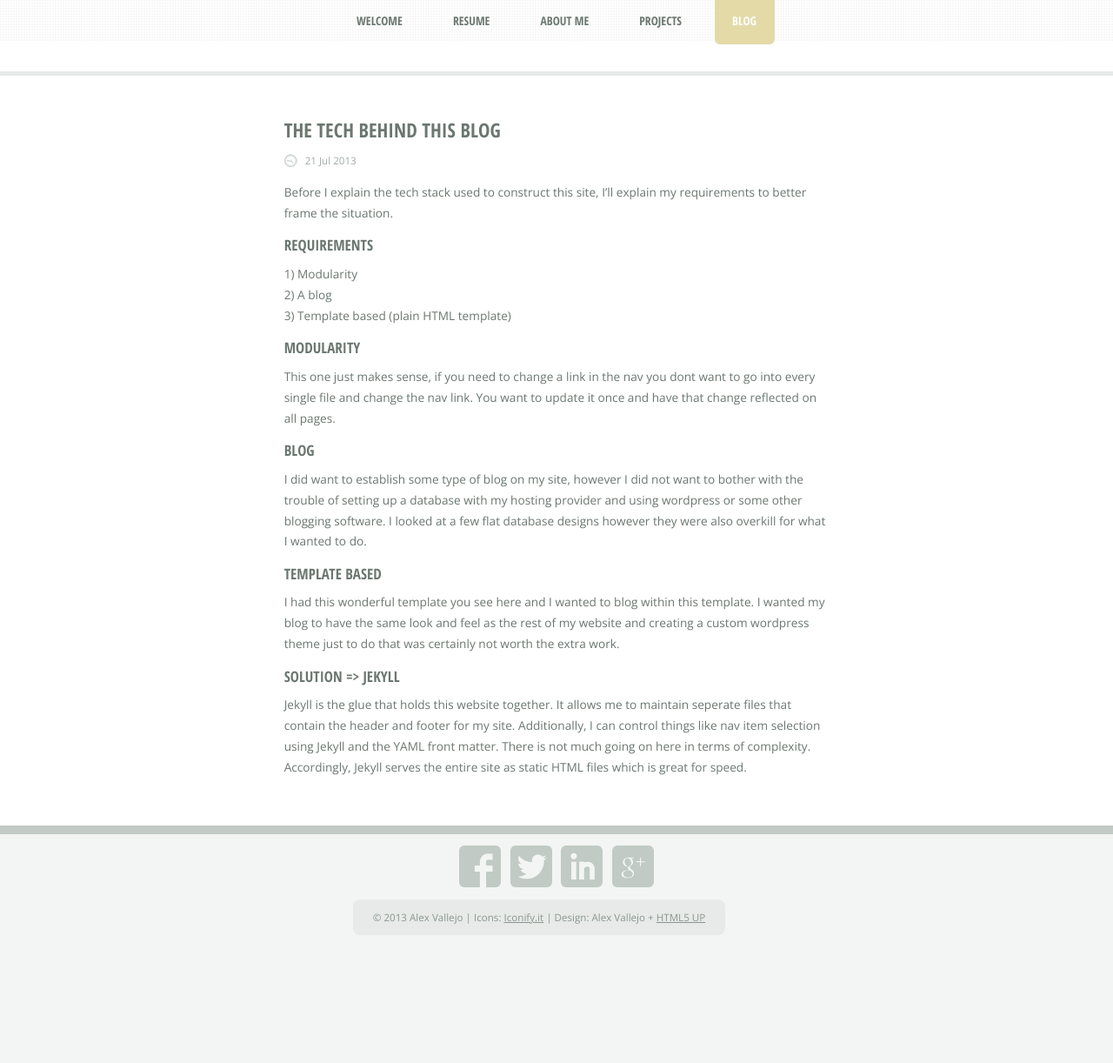
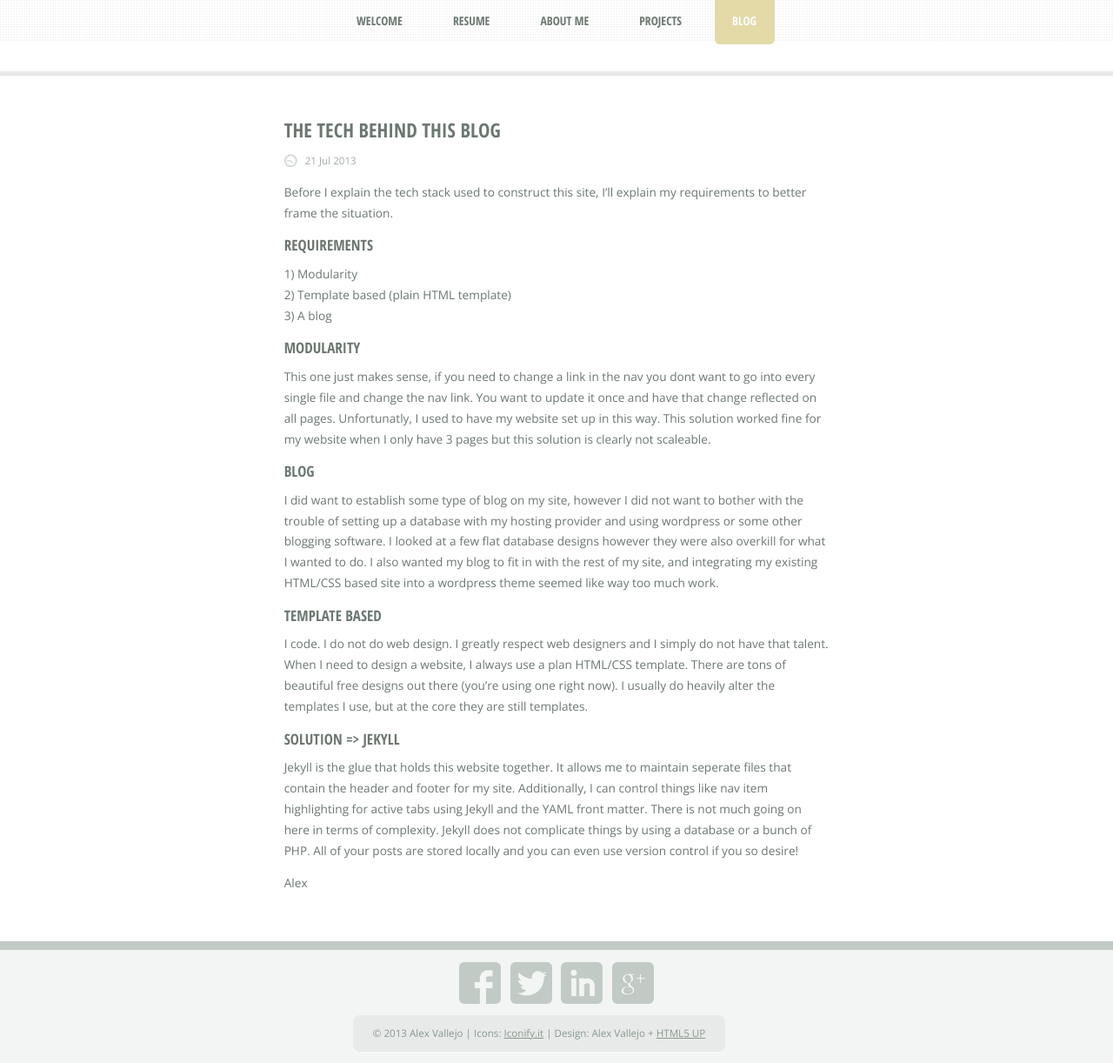
Before and after one commit to valleyjo/valleyjo.github.io, a Jekyll site: the page built from _posts/2013-07-21-the-tech-behind-this-blog.markdown, in a window 1280 px wide and 1222 px high. Shown: the whole window at 87% size. Built offline with Jekyll 4.4.1, drawn with Linux system fonts in a browser that asks for light colours; nearby versions of some CDN libraries.

Commit message:
Finish tech post

```diff
--- a/_posts/2013-07-21-the-tech-behind-this-blog.markdown
+++ b/_posts/2013-07-21-the-tech-behind-this-blog.markdown
@@ -11,17 +11,19 @@ Before I explain the tech stack used to construct this site, I'll explain my req
 
 ###Requirements
 - 1) Modularity
-- 2) A blog
-- 3) Template based (plain HTML template)
+- 2) Template based (plain HTML template)
+- 3) A blog
 
 ###Modularity
-This one just makes sense, if you need to change a link in the nav you dont want to go into every single file and change the nav link. You want to update it once and have that change reflected on all pages.
+This one just makes sense, if you need to change a link in the nav you dont want to go into every single file and change the nav link. You want to update it once and have that change reflected on all pages. Unfortunatly, I used to have my website set up in this way. This solution worked fine for my website when I only have 3 pages but this solution is clearly not scaleable.
 
 ###Blog
-I did want to establish some type of blog on my site, however I did not want to bother with the trouble of setting up a database with my hosting provider and using wordpress or some other blogging software. I looked at a few flat database designs however they were also overkill for what I wanted to do.
+I did want to establish some type of blog on my site, however I did not want to bother with the trouble of setting up a database with my hosting provider and using wordpress or some other blogging software. I looked at a few flat database designs however they were also overkill for what I wanted to do. I also wanted my blog to fit in with the rest of my site, and integrating my existing HTML/CSS based site into a wordpress theme seemed like way too much work.
 
 ###Template Based
-I had this wonderful template you see here and I wanted to blog within this template. I wanted my blog to have the same look and feel as the rest of my website and creating a custom wordpress theme just to do that was certainly not worth the extra work.
+I code. I do not do web design. I greatly respect web designers and I simply do not have that talent. When I need to design a website, I always use a plan HTML/CSS template. There are tons of beautiful free designs out there (you're using one right now). I usually do heavily alter the templates I use, but at the core they are still templates.
 
 ###Solution => Jekyll
-Jekyll is the glue that holds this website together. It allows me to maintain seperate files that contain the header and footer for my site. Additionally, I can control things like nav item selection using Jekyll and the YAML front matter. There is not much going on here in terms of complexity. Accordingly, Jekyll serves the entire site as static HTML files which is great for speed.
+Jekyll is the glue that holds this website together. It allows me to maintain seperate files that contain the header and footer for my site. Additionally, I can control things like nav item highlighting for active tabs using Jekyll and the YAML front matter. There is not much going on here in terms of complexity. Jekyll does not complicate things by using a database or a bunch of PHP. All of your posts are stored locally and you can even use version control if you so desire!
+
+>Alex
```
